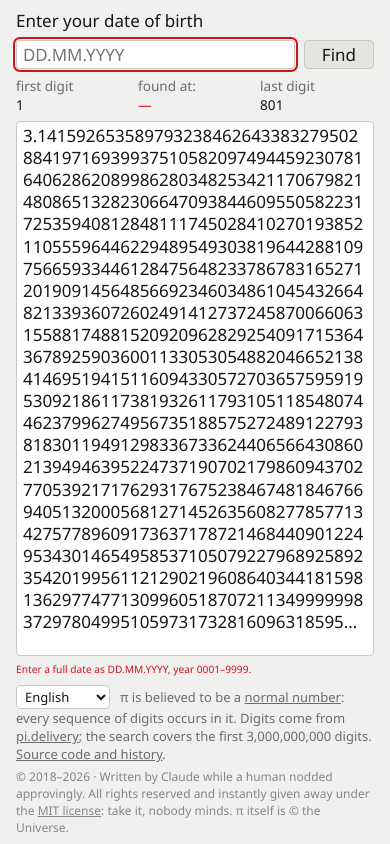
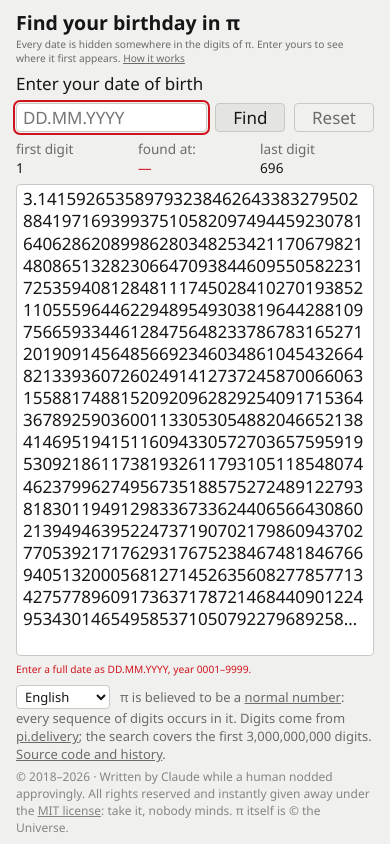
Before and after one commit to favorart/pi-birthday, a plain HTML site: page index.html in a window 390 px wide. Both pictures are taken after typing "Sample" into the empty fields and a click on the button "Find". Drawn offline with Linux system fonts and the light colour scheme.

Commit message:
Add heading with article link, reset button and leading ellipsis
- Short h1 + one-line lead explaining the page, linking to the article
  (article.ru.md for Russian, article.md otherwise), in all 10 languages
- Reset button: clears the date, the URL hash and the status, shows pi from the start;
  hidden on the start screen; clearing the hash (Back) also resets
- Digits window starts with "…" unless it begins at the start of pi
- Mobile grid includes the heading; date field keeps a usable width

Co-Authored-By: Claude Opus 5.5 <noreply@anthropic.com>

```diff
--- a/app.js
+++ b/app.js
@@ -17,7 +17,7 @@ const MAX_CELLS = 6000;             // guard against huge screens
 
 const $ = (id) => document.getElementById(id);
 const el = {
-  form: $("form"), date: $("date"), find: $("find"),
+  form: $("form"), date: $("date"), find: $("find"), reset: $("reset"), lead: $("lead"),
   first: $("first"), found: $("found"), last: $("last"),
   digits: $("digits"), status: $("status"), foot: $("foot-text"), copy: $("copy"), lang: $("lang"),
 };
@@ -64,6 +64,7 @@ function applyLang() {
   }
   el.date.placeholder = t.fmt;
   el.foot.innerHTML = fill(t.foot, { wiki: t.wiki, n: meta ? num(meta.digits) : "…" });
+  el.lead.innerHTML = fill(t.lead, { article: `${REPO}/blob/main/${lang === "ru" ? "article.ru.md" : "article.md"}` });
   el.copy.innerHTML = fill(t.copy, { mit: LICENSE_URL });
   el.lang.value = lang;
   renderStatus();
@@ -86,6 +87,7 @@ function renderStatus() {
   if (typeof p.pos === "number") p.pos = num(p.pos);
   if (typeof p.n === "number") p.n = num(p.n);
   el.status.textContent = fill(tr()[status.key], p);
+  if (typeof updateReset === "function") updateReset();
   el.status.classList.toggle("err", status.isErr);
 }
 
@@ -188,6 +190,22 @@ function onDateInput() {
     el.date.classList.add("bad");
   }
   el.date.value = fmt(lastGood);
+  updateReset();
+}
+
+const updateReset = () => { el.reset.hidden = !el.date.value && view.pos === null && !status; };
+
+// Back to the start screen: empty input, π from the beginning.
+function reset() {
+  lastGood = "";
+  el.date.value = "";
+  currentDateDigits = "";
+  view.pos = null;
+  setStatus(null);
+  history.replaceState(null, "", location.pathname + location.search);
+  updateReset();
+  refresh();
+  el.date.focus();
 }
 
 function parseDate(s) {
@@ -216,7 +234,7 @@ function layoutWindow(cells) {
   if (view.pos === null) {
     return { start: 0, count: cells - ELLIPSIS - 1 };   // −1: the point after "3"
   }
-  let count = cells - ELLIPSIS;
+  let count = cells - ELLIPSIS;   // leading and trailing "…"
   const before = Math.round(view.rel * Math.max(0, count - 8));
   let start = view.pos - before;
   if (start <= 0) {                     // the date is at the very beginning of π
@@ -227,7 +245,7 @@ function layoutWindow(cells) {
 }
 
 function renderDigits(digits, start, perLine) {
-  const cells = [];
+  const cells = start > 0 ? [{ ch: "…", hl: false }] : [];
   for (let i = 0; i < digits.length; i++) {
     const p = start + i;
     const hl = view.pos !== null && p >= view.pos && p < view.pos + 8;
@@ -342,6 +360,7 @@ async function init() {
 
   el.date.addEventListener("input", onDateInput);
   el.form.addEventListener("submit", search);
+  el.reset.addEventListener("click", reset);
 
   let t = 0;
   new ResizeObserver(() => {
@@ -357,7 +376,8 @@ async function init() {
   await loadStart();
 
   window.addEventListener("hashchange", () => {
-    if (location.hash.slice(1) !== el.date.value) searchFromHash();
+    if (!location.hash) reset();
+    else if (location.hash.slice(1) !== el.date.value) searchFromHash();
   });
   if (!(await searchFromHash())) await refresh();
   el.date.focus();
--- a/i18n.js
+++ b/i18n.js
@@ -1,6 +1,7 @@
 "use strict";
 /*
  * UI strings. {date}, {pos}, {n}, {err}, {fmt} are placeholders.
+ * `lead` is HTML: {article} is the explanatory article.
  * `copy` is HTML: {mit} is the license link.
  * `foot` is HTML: {wiki} is the language's "normal number" article, {n} the searched digit count.
  */
@@ -11,6 +12,9 @@ const WIKI_EN = "https://en.wikipedia.org/wiki/Normal_number";
 const I18N = {
   en: {
     name: "English",
+    h1: 'Find your birthday in π',
+    lead: 'Every date is hidden somewhere in the digits of π. Enter yours to see where it first appears. <a href="{article}">How it works</a>',
+    reset: 'Reset',
     copy: '© 2018–2026 · Written by Claude while a human nodded approvingly. All rights reserved and instantly given away under the <a href="{mit}">MIT license</a>: take it, nobody minds. π itself is © the Universe.',
     title: "Your birthday in π",
     description: "Enter your date of birth and find out where it first appears in the digits of π.",
@@ -32,6 +36,9 @@ const I18N = {
   },
   zh: {
     name: "中文",
+    h1: '在 π 中找到你的生日',
+    lead: '每个日期都藏在 π 的数字中的某处。输入你的生日，看看它第一次出现在哪里。<a href="{article}">原理介绍</a>',
+    reset: '重置',
     copy: '© 2018–2026 · 代码由 Claude 编写，人类在一旁点头称是。保留所有权利，并立即按 <a href="{mit}">MIT 许可证</a>全部送出：谁想用都行。π 本身的版权归宇宙所有。',
     title: "π 中的你的生日",
     description: "输入你的出生日期，看看它在 π 的数字中首次出现在哪里。",
@@ -53,6 +60,9 @@ const I18N = {
   },
   es: {
     name: "Español",
+    h1: 'Encuentra tu cumpleaños en π',
+    lead: 'Cada fecha se esconde en algún lugar de las cifras de π. Escribe la tuya y mira dónde aparece por primera vez. <a href="{article}">Cómo funciona</a>',
+    reset: 'Restablecer',
     copy: '© 2018–2026 · Escrito por Claude mientras un humano asentía. Todos los derechos reservados y regalados al instante bajo la <a href="{mit}">licencia MIT</a>: úselo quien quiera. π es © del Universo.',
     title: "Tu cumpleaños en π",
     description: "Introduce tu fecha de nacimiento y descubre dónde aparece por primera vez entre las cifras de π.",
@@ -74,6 +84,9 @@ const I18N = {
   },
   hi: {
     name: "हिन्दी",
+    h1: 'π में अपना जन्मदिन खोजें',
+    lead: 'हर तारीख π के अंकों में कहीं न कहीं छिपी है। अपनी तारीख डालें और देखें कि वह पहली बार कहाँ आती है। <a href="{article}">यह कैसे काम करता है</a>',
+    reset: 'रीसेट',
     copy: '© 2018–2026 · कोड Claude ने लिखा, इंसान सहमति में सिर हिलाता रहा। सर्वाधिकार सुरक्षित, और तुरंत <a href="{mit}">MIT लाइसेंस</a> के तहत सबको दे दिए गए: जो चाहे इस्तेमाल करे। π का कॉपीराइट ब्रह्मांड के पास है।',
     title: "π में आपकी जन्मतिथि",
     description: "अपनी जन्मतिथि दर्ज करें और जानें कि वह π के अंकों में पहली बार कहाँ आती है।",
@@ -95,6 +108,9 @@ const I18N = {
   },
   ar: {
     name: "العربية",
+    h1: 'ابحث عن عيد ميلادك في π',
+    lead: 'كل تاريخ مختبئ في مكان ما بين أرقام π. أدخل تاريخك لترى أين يظهر أول مرة. <a href="{article}">كيف يعمل</a>',
+    reset: 'إعادة ضبط',
     copy: '© 2018–2026 · كتبه Claude بينما كان إنسان يومئ موافقًا. جميع الحقوق محفوظة، ثم وُهبت فورًا بموجب <a href="{mit}">رخصة MIT</a>: استخدمه من شاء. أما π نفسه فحقوقه للكون.',
     dir: "rtl",
     title: "تاريخ ميلادك في π",
@@ -117,6 +133,9 @@ const I18N = {
   },
   pt: {
     name: "Português",
+    h1: 'Encontre seu aniversário em π',
+    lead: 'Toda data está escondida em algum lugar entre os dígitos de π. Digite a sua e veja onde ela aparece pela primeira vez. <a href="{article}">Como funciona</a>',
+    reset: 'Limpar',
     copy: '© 2018–2026 · Escrito pelo Claude enquanto um humano acenava com a cabeça. Todos os direitos reservados e logo doados sob a <a href="{mit}">licença MIT</a>: use quem quiser. O π em si é © do Universo.',
     title: "Seu aniversário em π",
     description: "Digite sua data de nascimento e descubra onde ela aparece pela primeira vez nos dígitos de π.",
@@ -138,6 +157,9 @@ const I18N = {
   },
   ru: {
     name: "Русский",
+    h1: 'Найдите свой день рождения в π',
+    lead: 'Любая дата спрятана где-то среди цифр π. Введите свою и увидите, на каком месте она появляется впервые. <a href="{article}">Как это устроено</a>',
+    reset: 'Сброс',
     copy: '© 2018–2026 · Написал Claude, человек одобрительно кивал. Все права защищены и тут же розданы по <a href="{mit}">лицензии MIT</a>: пользуйтесь, кто хотите. Права на само π принадлежат Вселенной.',
     title: "Дата рождения в π",
     description: "Введите дату рождения и узнайте, на каком знаке числа π она встречается впервые.",
@@ -159,6 +181,9 @@ const I18N = {
   },
   ja: {
     name: "日本語",
+    h1: 'π の中にあなたの誕生日を探そう',
+    lead: 'どんな日付も π の数字のどこかに隠れています。誕生日を入力すると、最初に現れる位置がわかります。<a href="{article}">仕組み</a>',
+    reset: 'リセット',
     copy: '© 2018–2026 · コードは Claude が書き、人間は横でうなずいていました。著作権はすべて保有し、即座に <a href="{mit}">MIT ライセンス</a>で手放しました。どなたでもご自由に。π そのものの著作権は宇宙にあります。',
     title: "π の中のあなたの誕生日",
     description: "生年月日を入力すると、それが π の数字の中で最初に現れる位置がわかります。",
@@ -180,6 +205,9 @@ const I18N = {
   },
   de: {
     name: "Deutsch",
+    h1: 'Finde deinen Geburtstag in π',
+    lead: 'Jedes Datum steckt irgendwo in den Ziffern von π. Gib deins ein und sieh, wo es zum ersten Mal auftaucht. <a href="{article}">Wie es funktioniert</a>',
+    reset: 'Zurücksetzen',
     copy: '© 2018–2026 · Geschrieben von Claude, während ein Mensch zustimmend nickte. Alle Rechte vorbehalten und sofort unter der <a href="{mit}">MIT-Lizenz</a> verschenkt: Nehmt es, wer will. π selbst ist © das Universum.',
     title: "Dein Geburtstag in π",
     description: "Gib dein Geburtsdatum ein und finde heraus, wo es in den Ziffern von π zum ersten Mal vorkommt.",
@@ -201,6 +229,9 @@ const I18N = {
   },
   fr: {
     name: "Français",
+    h1: 'Trouvez votre anniversaire dans π',
+    lead: 'Chaque date se cache quelque part dans les décimales de π. Saisissez la vôtre pour voir où elle apparaît en premier. <a href="{article}">Comment ça marche</a>',
+    reset: 'Réinitialiser',
     copy: '© 2018–2026 · Écrit par Claude pendant qu’un humain hochait la tête. Tous droits réservés, puis aussitôt cédés sous <a href="{mit}">licence MIT</a> : servez-vous. π lui-même est © l’Univers.',
     title: "Votre anniversaire dans π",
     description: "Entrez votre date de naissance et découvrez où elle apparaît pour la première fois dans les décimales de π.",
--- a/index.html
+++ b/index.html
@@ -10,10 +10,16 @@
 </head>
 <body>
   <main class="app">
+    <header class="head">
+      <h1 data-i18n="h1">Find your birthday in π</h1>
+      <p class="lead" id="lead"></p>
+    </header>
+
     <form class="search" id="form" autocomplete="off">
       <label for="date" class="invite" data-i18n="invite">Enter your date of birth</label>
       <input id="date" type="text" inputmode="numeric" placeholder="DD.MM.YYYY" maxlength="10" spellcheck="false" dir="ltr" aria-describedby="status">
       <button type="submit" id="find" data-i18n="find">Find</button>
+      <button type="button" id="reset" class="reset" data-i18n="reset" hidden>Reset</button>
     </form>
 
     <aside class="stats">
--- a/style.css
+++ b/style.css
@@ -48,8 +48,9 @@ body {
   min-height: 0;
   display: grid;
   grid-template-columns: max-content 1fr;
-  grid-template-rows: auto 1fr auto;
+  grid-template-rows: auto auto 1fr auto;
   grid-template-areas:
+    "head   head"
     "search search"
     "stats  digits"
     "status status";
@@ -57,6 +58,12 @@ body {
   padding: 0.5em 16px 0.3em;
   min-height: 340px;
 }
+
+/* --- heading --- */
+.head { grid-area: head; }
+.head h1 { margin: 0; font-size: 1.15em; font-weight: 600; }
+.lead { margin: 0.15em 0 0; font-size: 0.6em; color: var(--muted); }
+.lead a { color: inherit; }
 
 /* --- search row --- */
 .search {
@@ -93,6 +100,7 @@ button {
   cursor: pointer;
 }
 button:hover { background: var(--btn-hover); }
+.reset { background: transparent; color: var(--muted); }
 button:disabled { opacity: 0.6; cursor: progress; }
 
 /* --- left column with positions --- */
@@ -165,12 +173,12 @@ button:disabled { opacity: 0.6; cursor: progress; }
   :root { --size: 17px; }
   .app {
     grid-template-columns: 1fr;
-    grid-template-areas: "search" "stats" "digits" "status";
-    grid-template-rows: auto auto 1fr auto;
+    grid-template-areas: "head" "search" "stats" "digits" "status";
+    grid-template-rows: auto auto auto 1fr auto;
     min-height: 480px;
   }
   .invite { flex-basis: 100%; white-space: normal; }
-  #date { flex: 1; width: auto; min-width: 0; }
+  #date { flex: 1 1 7em; width: auto; min-width: 7em; }
   .stats { flex-direction: row; gap: 0.6em; font-size: 0.8em; }
   .stat { flex: 1; min-width: 0; }
 }
```
